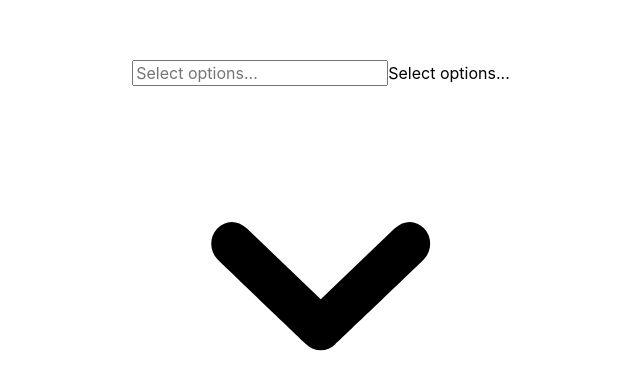
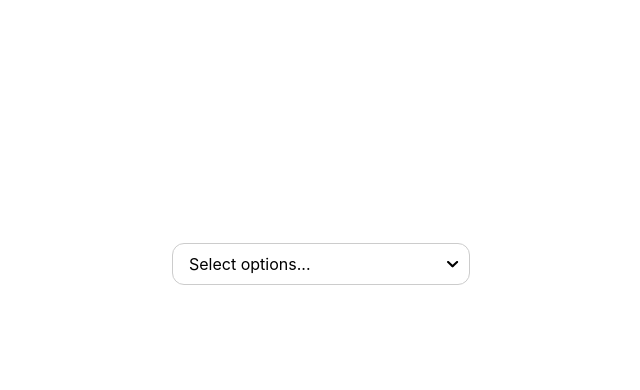
Before and after one commit to Pnsadeghy/react-multi-select-input, a React (Create React App) app: page / in a window 1280 px wide. Shown: the part 136-526 px from the top of the page, without its empty margins (319-959 px from the left). Built offline with nearby package versions, Linux system fonts and the light colour scheme.

Commit message:
Feat: Added Option icons to BaseMultiSelectInput

```diff
--- a/src/App.tsx
+++ b/src/App.tsx
@@ -1,5 +1,7 @@
 import type InputOptionInterface from "./components/base-multi-select-input/interfaces/input.option.interface";
 import BaseMultiSelectInput from "./components/base-multi-select-input/BaseMultiSelectInput";
+import OmegaImage from "./assets/icons/omega.png";
+import RenrenImage from "./assets/icons/renren.png";
 import React, {useState} from 'react';
 import './App.scss';
 
@@ -9,12 +11,12 @@ function App() {
         {
             value: "1",
             label: "Option 1",
-            icon: "assets/icon/omega.png"
+            icon: OmegaImage
         },
         {
             value: "test",
             label: "Option Test",
-            icon: "assets/icon/renren.png"
+            icon: RenrenImage
         }
     ]
 
--- a/src/components/base-multi-select-input/BaseMultiSelectInput.scss
+++ b/src/components/base-multi-select-input/BaseMultiSelectInput.scss
@@ -14,7 +14,7 @@
     overflow: hidden;
     background: white;
 
-    &.focus{
+    &.open{
       border-color: blue;
       box-shadow: 0 0 0 2px #eee;
     }
@@ -32,6 +32,10 @@
       line-height: $lineHeight;
       padding-inline-start: $paddingStart;
       padding-inline-end: $paddingEnd;
+
+      &.focus {
+        opacity: 0;
+      }
     }
 
     &_input {
@@ -50,6 +54,25 @@
         opacity: 100;
       }
     }
+
+    &_arrow{
+      height: 100%;
+      width: $paddingEnd;
+      position: absolute;
+      inset-inline-end: 0;
+      top: 0;
+      display: flex;
+      align-items: center;
+      justify-content: center;
+      z-index: 1;
+      svg{
+        height: 1.2rem;
+      }
+
+      &.open svg{
+        transform: rotateZ(180deg);
+      }
+    }
   }
 
   &_dropdown {
@@ -62,7 +85,7 @@
     border: solid 2px #eee;
     border-radius: $borderRadius;
     margin-top: 0.5rem;
-    padding: 0.5rem 0;
+    padding: 0.5rem;
 
     &_item {
       width: 100%;
@@ -72,11 +95,30 @@
       border: none;
       background: transparent;
       text-align: start;
-      padding: 0.5rem $paddingStart;
+      padding: 0.5rem;
       cursor: pointer;
+      border-radius: 0.5rem;
+      margin-bottom: 0.5rem;
+      &:last-child{
+        margin-bottom: 0;
+      }
+
+      &.checked {
+        background: #6ee0ff;
+        color: blue;
+      }
 
       &:hover, &.highlight{
         background: #eee;
+      }
+
+      &_text{
+        display: flex;
+        align-items: center;
+        gap: 0.5rem;
+        &_image{
+          height: 0.75rem;
+        }
       }
 
       &_check_icon {
--- a/src/components/base-multi-select-input/BaseMultiSelectInput.tsx
+++ b/src/components/base-multi-select-input/BaseMultiSelectInput.tsx
@@ -2,6 +2,7 @@ import type InputOptionInterface from "./interfaces/input.option.interface";
 import BaseMultiSelectInputArrowIcon from "./BaseMultiSelectInputArrowIcon";
 import BaseMultiSelectInputItem from "./BaseMultiSelectInputItem";
 import React, {useState, useEffect, useRef, useMemo} from 'react';
+import "./BaseMultiSelectInput.scss"
 
 interface BaseMultiSelectInputProps {
     options: InputOptionInterface[];
@@ -16,6 +17,7 @@ const BaseMultiSelectInput: React.FC<BaseMultiSelectInputProps> = ({ options, mo
 
     const wrapperRef = useRef<HTMLDivElement>(null);
     const [isOpen, setIsOpen] = useState<boolean>(false);
+    const [isSearchFocus, setIsSearchFocus] = useState<boolean>(false);
     const [searchValue, setSearchValue] = useState<string>("");
     const [highlightIndex, setHighlightIndex] = useState<number>(-1);
     const [internalOptions, setInternalOptions] = useState<InputOptionInterface[]>(options);
@@ -41,10 +43,12 @@ const BaseMultiSelectInput: React.FC<BaseMultiSelectInputProps> = ({ options, mo
         setSearchValue("");
         setIsOpen(true);
         setHighlightIndex(-1);
+        setIsSearchFocus(true);
     }
 
     const handleBlur = () => {
         setHighlightIndex(-1);
+        setIsSearchFocus(false);
     }
 
     const handleSearchInputChange = (event: React.ChangeEvent<HTMLInputElement>) => {
@@ -53,6 +57,8 @@ const BaseMultiSelectInput: React.FC<BaseMultiSelectInputProps> = ({ options, mo
     }
 
     const handleKeyDown = (event: React.KeyboardEvent<HTMLInputElement>) => {
+        if (!isSearchFocus) return;
+
         if (event.key === 'ArrowDown') {
             if (highlightIndex < showOptions.length - 1)
                 setHighlightIndex(highlightIndex + 1);
@@ -112,7 +118,7 @@ const BaseMultiSelectInput: React.FC<BaseMultiSelectInputProps> = ({ options, mo
 
     return (
         <div className={className} ref={wrapperRef}>
-            <div className={`${className}_button ${isOpen && 'focus'}`}>
+            <div className={`${className}_button ${isOpen && 'open'}`}>
                 <input
                     className={`${className}_button_input`}
                     onFocus={handleFocus}
@@ -122,10 +128,10 @@ const BaseMultiSelectInput: React.FC<BaseMultiSelectInputProps> = ({ options, mo
                     placeholder={buttonText}
                     onKeyDown={handleKeyDown}
                     type="text"/>
-                <span className={`${className}_button_placeholder`}>
+                <span className={`${className}_button_placeholder ${isSearchFocus && 'focus'}`}>
                     {buttonText}
                 </span>
-                <BaseMultiSelectInputArrowIcon />
+                <BaseMultiSelectInputArrowIcon open={isOpen} />
             </div>
             {
                 isOpen &&
--- a/src/components/base-multi-select-input/BaseMultiSelectInputArrowIcon.tsx
+++ b/src/components/base-multi-select-input/BaseMultiSelectInputArrowIcon.tsx
@@ -1,12 +1,20 @@
-const className = 'base-multi-select-input_dropdown_item_check_icon';
+import React from "react";
 
-const BaseMultiSelectInputArrowIcon = () => {
+interface BaseMultiSelectInputArrowIconProps {
+    open?: boolean
+}
+
+const className = 'base-multi-select-input_button_arrow';
+
+const BaseMultiSelectInputArrowIcon: React.FC<BaseMultiSelectInputArrowIconProps> = ({open}) => {
     return (
-        <svg fill="currentColor"
-             className={className}
-             viewBox="0 0 20 20">
-            <path d="M4.516 7.548c0.436-0.446 1.043-0.481 1.576 0l3.908 3.747 3.908-3.747c0.533-0.481 1.141-0.446 1.574 0 0.436 0.445 0.408 1.197 0 1.615-0.406 0.418-4.695 4.502-4.695 4.502-0.217 0.223-0.502 0.335-0.787 0.335s-0.57-0.112-0.789-0.335c0 0-4.287-4.084-4.695-4.502s-0.436-1.17 0-1.615z"></path>
-        </svg>
+        <span
+            className={`${className} ${open && 'open'}`}>
+            <svg fill="currentColor"
+                 viewBox="0 0 20 20">
+                <path d="M4.516 7.548c0.436-0.446 1.043-0.481 1.576 0l3.908 3.747 3.908-3.747c0.533-0.481 1.141-0.446 1.574 0 0.436 0.445 0.408 1.197 0 1.615-0.406 0.418-4.695 4.502-4.695 4.502-0.217 0.223-0.502 0.335-0.787 0.335s-0.57-0.112-0.789-0.335c0 0-4.287-4.084-4.695-4.502s-0.436-1.17 0-1.615z"></path>
+            </svg>
+        </span>
     )
 }
 
--- a/src/components/base-multi-select-input/BaseMultiSelectInputItem.tsx
+++ b/src/components/base-multi-select-input/BaseMultiSelectInputItem.tsx
@@ -15,7 +15,14 @@ const BaseMultiSelectInputItem: React.FC<BaseMultiSelectInputItemProps> = ({opti
         <button type="button"
                 className={`${className} ${highlight && 'highlight'} ${option.checked && 'checked'}`}
                 onClick={onClick}>
-            <span>{option.label}</span>
+            <span className={`${className}_text`}>
+                {option.label}
+                {option.icon &&
+                    <img src={option.icon}
+                         className={`${className}_text_image`}
+                         alt={option.label}/>
+                }
+            </span>
             <BaseMultiSelectInputCheckIcon checked={option.checked} />
         </button>
     )
```
